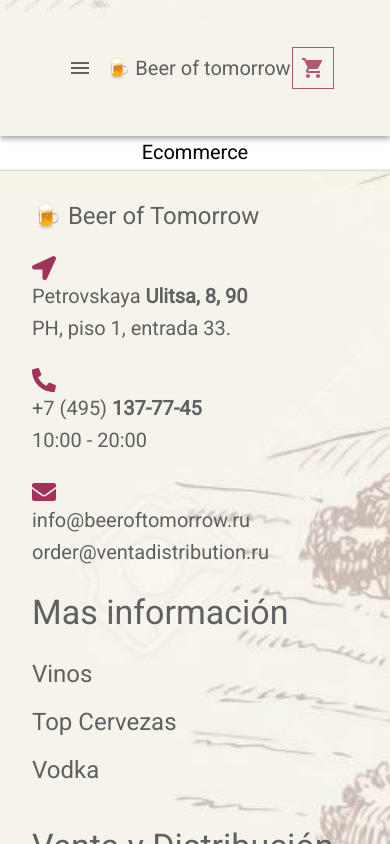
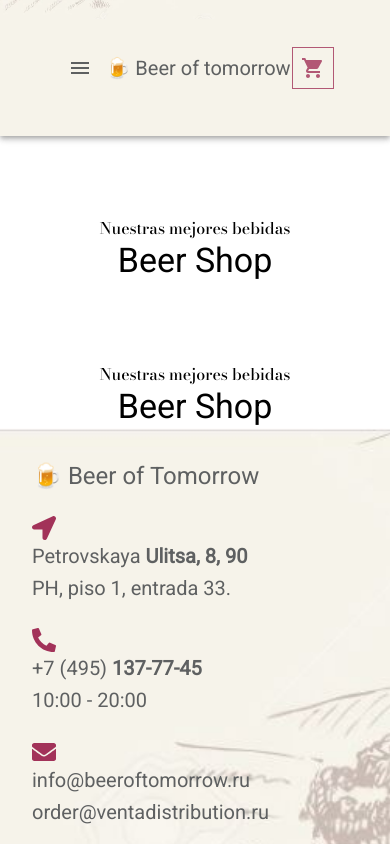
Before and after one commit to Codereggs/challenge-jobs-codereggs, a React (Create React App) app: page / in a window 390 px wide. Shown: the top 844 px of the page. Built offline with nearby package versions, Linux system fonts and the light colour scheme.

Commit message:
ecommerce - mobile - pc grid

```diff
--- a/src/App.css
+++ b/src/App.css
@@ -18,3 +18,7 @@
     background-position: -10rem -10rem;
   }
 }
+
+.mainShop {
+  display: grid;
+}
--- a/src/components/Ecommerce.js
+++ b/src/components/Ecommerce.js
@@ -1,12 +1,48 @@
-import { Typography } from "@mui/material";
+import { Collapse, Grid, Typography } from "@mui/material";
 import { Box } from "@mui/system";
 
 const Ecommerce = () => {
   return (
     <>
-      <Box>
-        <Typography variant="h6">Ecommerce</Typography>
-      </Box>
+      <Grid container className="mainShop">
+        <Grid
+          item
+          style={{ textAlign: "center", margin: "5rem" }}
+          xs={12}
+          md={12}
+        >
+          <Typography variant="p">Nuestras mejores bebidas</Typography>
+          <Typography variant="h4">Beer Shop</Typography>
+        </Grid>
+        {/* Filtro Mobile */}
+        <Collapse>
+          <Grid
+            item
+            style={{ textAlign: "center" }}
+            xs={12}
+            md={4}
+            sx={{ display: { xs: "none", md: "grid" } }}
+          >
+            <Typography variant="p">Nuestras mejores bebidas</Typography>
+            <Typography variant="h4">Beer Shop</Typography>
+          </Grid>
+        </Collapse>
+        {/* Filtro */}
+        <Grid
+          item
+          style={{ textAlign: "center" }}
+          md={4}
+          sx={{ display: { xs: "none", md: "grid" } }}
+        >
+          <Typography variant="p">Nuestras mejores bebidas</Typography>
+          <Typography variant="h4">Beer Shop</Typography>
+        </Grid>
+        {/* Cards */}
+        <Grid item style={{ textAlign: "center" }} xs={12} md={8}>
+          <Typography variant="p">Nuestras mejores bebidas</Typography>
+          <Typography variant="h4">Beer Shop</Typography>
+        </Grid>
+      </Grid>
     </>
   );
 };
```
